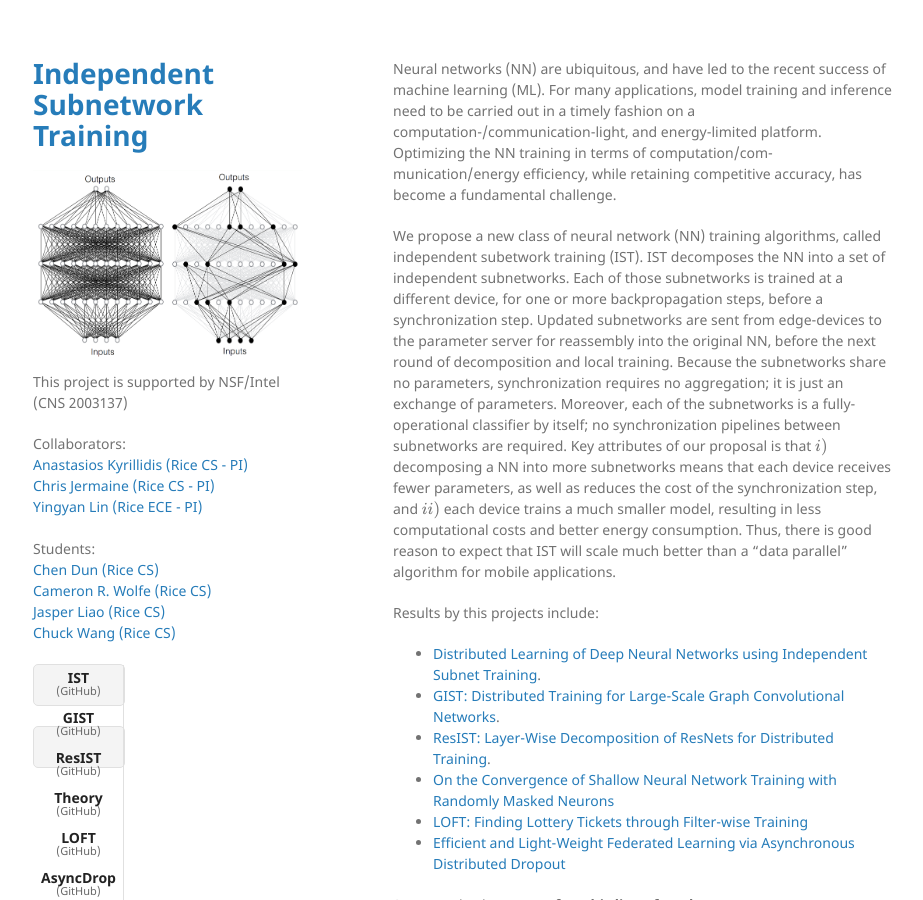
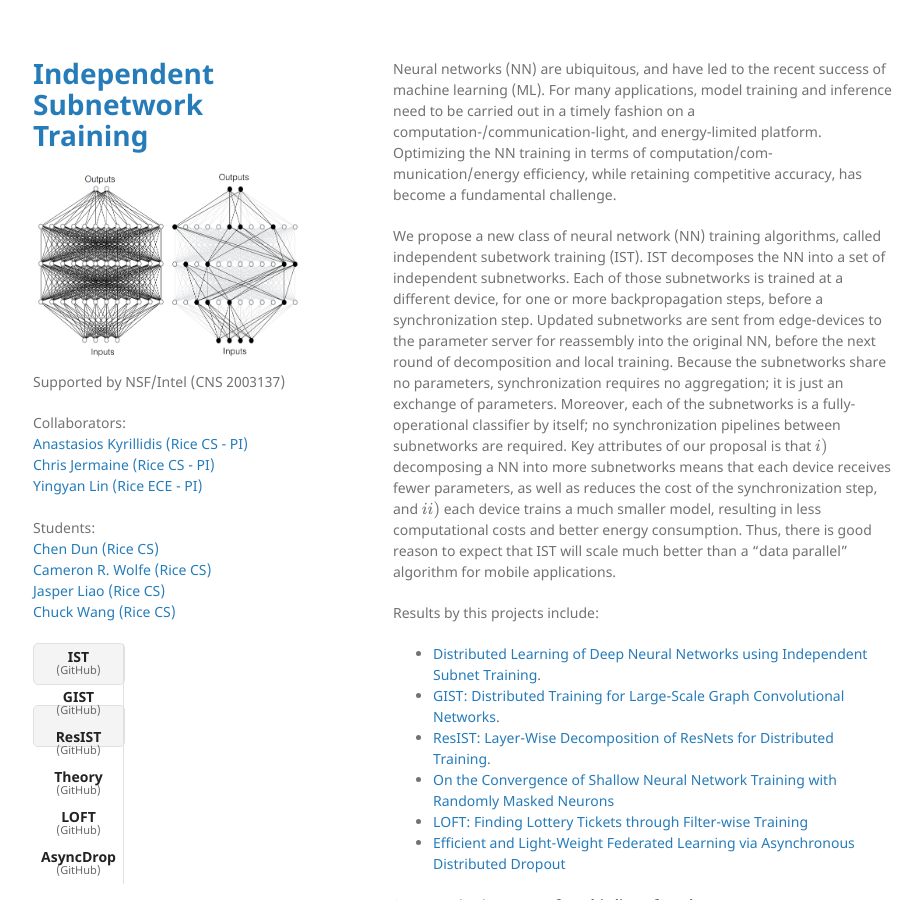
Before and after one commit to akyrillidis/ist, a Jekyll site: the page built from index.md, in a window 1280 px wide and 900 px high. Shown: the whole window, without its empty margins (177-1100 px from the left). Built offline with Jekyll 4.4.1, drawn with Linux system fonts in a browser that asks for light colours; formulas are drawn with MathJax 3.

Commit message:
Update _config.yml

```diff
--- a/_config.yml
+++ b/_config.yml
@@ -1,6 +1,6 @@
 title: Independent Subnetwork Training
 logo: /assets/img/cascades2.png
-description: This project is supported by NSF/Intel (CNS 2003137)
+description: Supported by NSF/Intel (CNS 2003137)
 show_downloads: true
 google_analytics:
 theme: jekyll-theme-minimal
```
